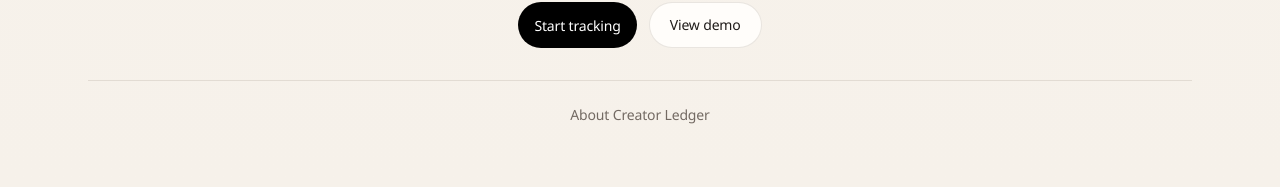
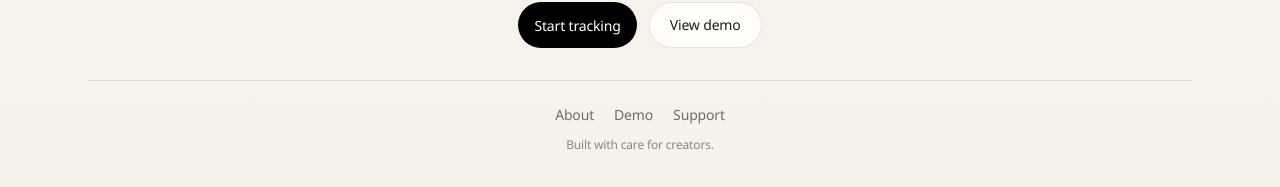
Before and after one commit to sleepingbeautytravels/creator-ledger, a Next.js app: page / in a window 1280 px wide. Shown: the part 2468-2655 px from the top of the page. Built offline with nearby package versions, Linux system fonts and the light colour scheme.

Commit message:
polish about page and add founder profile link

```diff
--- a/app/about/page.tsx
+++ b/app/about/page.tsx
@@ -14,6 +14,10 @@
   {
     heading: "Who it’s for",
     body: "It’s designed for creators who want a private, practical way to understand what their work is actually worth — across paid work, gifted value, and the costs behind it."
+  },
+  {
+    heading: "Founder note",
+    body: "Creator Ledger was built by Tessa Zhang — a creator with a CPA background, trying to make the financial side of creative work feel clearer and lighter."
   },
   {
     heading: "Free to use",
@@ -48,6 +52,16 @@
           <Card key={section.heading} className="space-y-3">
             <h2 className="text-2xl font-medium text-[var(--foreground)]">{section.heading}</h2>
             <p className="max-w-3xl text-[15px] leading-7 text-[var(--muted)]">{section.body}</p>
+            {section.heading === "Founder note" ? (
+              <a
+                href="https://www.instagram.com/sleepingbeautytravels/"
+                target="_blank"
+                rel="noreferrer"
+                className="inline-flex pt-1 text-sm text-[var(--muted)] underline decoration-[rgba(120,104,90,0.25)] underline-offset-4 transition hover:text-[var(--foreground)] hover:decoration-[rgba(120,104,90,0.7)]"
+              >
+                Visit founder profile
+              </a>
+            ) : null}
             {section.heading === "Free to use" ? (
               <div className="pt-2">
                 <SupportButton />
--- a/app/page.tsx
+++ b/app/page.tsx
@@ -210,10 +210,24 @@
         </div>
       </section>
 
-      <footer className="border-t border-[var(--border)] pt-6 text-center text-sm text-[var(--muted)]">
-        <Link href="/about" className="transition hover:text-[var(--foreground)]">
-          About Creator Ledger
-        </Link>
+      <footer className="space-y-3 border-t border-[var(--border)] pt-6 text-center text-sm text-[var(--muted)]">
+        <nav className="flex justify-center gap-5">
+          <Link href="/about" className="transition hover:text-[var(--foreground)]">
+            About
+          </Link>
+          <Link href="/demo" className="transition hover:text-[var(--foreground)]">
+            Demo
+          </Link>
+          <a
+            href="https://buymeacoffee.com/sleepingbeautytravels"
+            target="_blank"
+            rel="noreferrer"
+            className="transition hover:text-[var(--foreground)]"
+          >
+            Support
+          </a>
+        </nav>
+        <p className="text-xs text-[var(--muted)]/80">Built with care for creators.</p>
       </footer>
     </main>
   );
```
